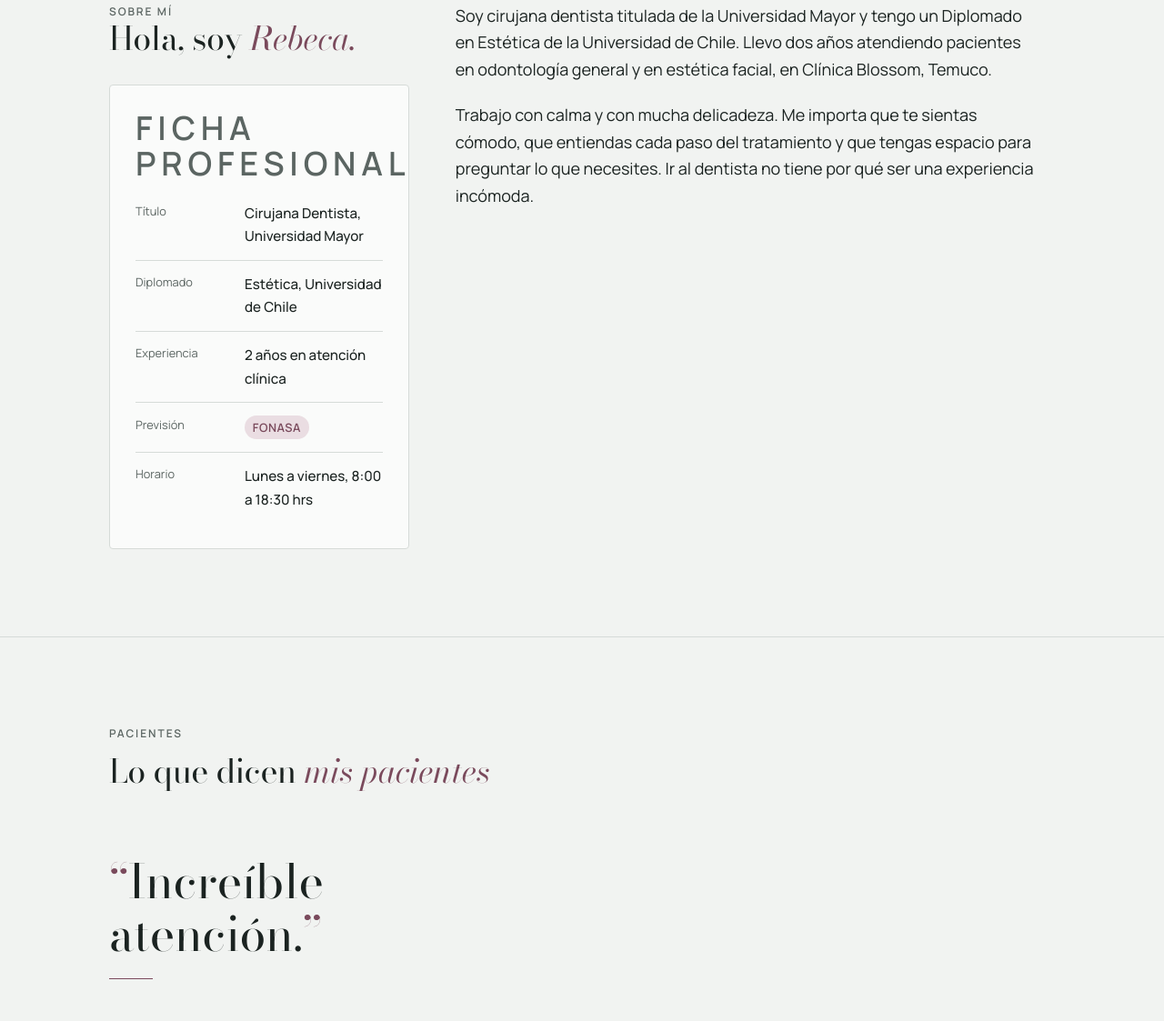
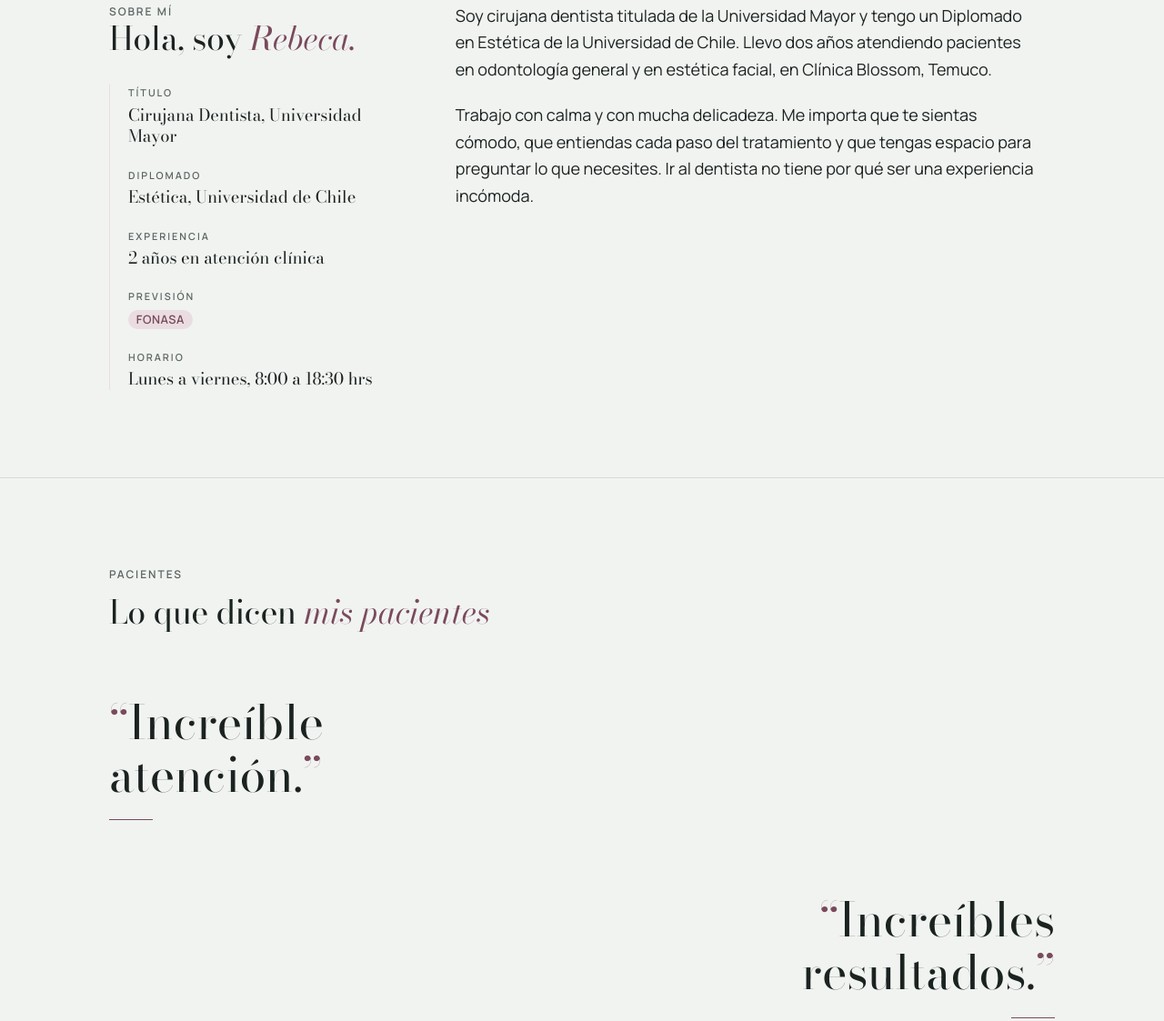
Before and after one commit to feliperod11/dra-rebeca-vera, a plain HTML site: page index.html in a window 1280 px wide. Shown: the part 1456-2579 px from the top of the page at 91% size. Drawn offline with nearby package versions, Linux system fonts and the light colour scheme.

Commit message:
Add files via upload

```diff
--- a/index.html
+++ b/index.html
@@ -112,16 +112,13 @@ p { margin: 0; }
 .hero .lead { font-size: var(--step-1); color: var(--muted); max-width: 34rem; }
 .cta-row { display: flex; flex-wrap: wrap; gap: 0.75rem; padding-top: 0.5rem; }
 
-.credentials {
-  background: var(--surface); border: 1px solid var(--line); border-radius: 4px;
-  padding: 1.75rem; min-width: 0;
-}
-.credentials h2 { font-size: 0.75rem; font-family: var(--font-body); text-transform: uppercase; letter-spacing: 0.16em; font-weight: 600; color: var(--muted); margin-bottom: 0.5rem; }
-.credentials dl { margin: 0; display: grid; }
-.credentials .row { display: grid; grid-template-columns: 6.5rem minmax(0, 1fr); gap: 1rem; padding-block: 0.85rem; border-top: 1px solid var(--line); }
-.credentials .row:first-child { border-top: 0; }
-.credentials dt { font-size: 0.8rem; color: var(--muted); }
-.credentials dd { margin: 0; font-size: 0.95rem; font-weight: 500; }
+.credentials { min-width: 0; }
+.credentials h2 { position: absolute; width: 1px; height: 1px; overflow: hidden; clip: rect(0 0 0 0); }
+.credentials dl { margin: 0; display: flex; flex-direction: column; gap: 1.35rem; padding-left: 1.25rem; border-left: 1px solid var(--accent-soft); }
+.credentials .row { display: flex; flex-direction: column; gap: 0.2rem; }
+.credentials dt { font-size: 0.68rem; letter-spacing: 0.18em; text-transform: uppercase; color: var(--muted); font-weight: 600; }
+.credentials dd { margin: 0; font-family: var(--font-display); font-size: 1.15rem; line-height: 1.3; }
+.credentials .fonasa { font-family: var(--font-body); }
 .fonasa { display: inline-block; background: var(--accent-soft); color: var(--accent); font-weight: 600; font-size: 0.8rem; padding: 0.15rem 0.55rem; border-radius: 999px; letter-spacing: 0.04em; }
 
 .portrait { margin: 0; position: relative; min-width: 0; width: 100%; max-width: 500px; justify-self: end; }
@@ -227,8 +224,15 @@ footer .wrap { padding-block: 1.5rem 2rem; display: flex; flex-wrap: wrap; gap:
   content: ""; display: block; width: 48px; height: 1px; background: var(--accent); margin-top: 1.25rem;
 }
 .voice:nth-child(even)::after { margin-left: auto; }
-.voice { transition: opacity 1.1s ease, transform 1.1s cubic-bezier(.2, .7, .1, 1); }
-.voice.is-waiting { opacity: 0; transform: translate(var(--from-x), 36px); }
+.voice .w { display: inline-block; transition: opacity .8s ease, transform .9s cubic-bezier(.2, .7, .1, 1), filter .8s ease; transition-delay: calc(var(--i, 0) * 70ms); }
+.voice::after { transition: transform 1s cubic-bezier(.6, 0, .2, 1) .35s; transform-origin: left; }
+.voice:nth-child(even)::after { transform-origin: right; }
+.voice.is-waiting .w { opacity: 0; transform: translateY(.55em); filter: blur(6px); }
+.voice.is-waiting::after { transform: scaleX(0); }
+
+/* Aparición al bajar */
+.sr { transition: opacity 1s ease, transform 1s cubic-bezier(.2, .7, .1, 1), filter 1s ease; }
+.sr.sr-wait { opacity: 0; transform: translateY(36px); filter: blur(4px); }
 @media (max-width: 640px) {
   .voice, .voice:nth-child(even) { align-self: stretch; text-align: left; }
   .voice:nth-child(even)::after { margin-left: 0; }
@@ -507,24 +511,60 @@ footer .wrap { padding-block: 1.5rem 2rem; display: flex; flex-wrap: wrap; gap:
     });
   });
 
-  // Testimonios que aparecen al bajar
+  // Animaciones al bajar: secciones y frases de pacientes
   (function () {
     var reduce = window.matchMedia && window.matchMedia("(prefers-reduced-motion: reduce)").matches;
     if (reduce || !("IntersectionObserver" in window)) return;
+
+    // Separar cada frase en palabras para que aparezcan una tras otra
+    document.querySelectorAll(".voice blockquote").forEach(function (q) {
+      var i = 0;
+      (function wrap(node) {
+        Array.prototype.slice.call(node.childNodes).forEach(function (child) {
+          if (child.nodeType === 3) {
+            var frag = document.createDocumentFragment();
+            child.textContent.split(/(\s+)/).forEach(function (part) {
+              if (!part) return;
+              if (/^\s+$/.test(part)) { frag.appendChild(document.createTextNode(part)); return; }
+              var s = document.createElement("span");
+              s.className = "w"; s.textContent = part; s.style.setProperty("--i", i++);
+              frag.appendChild(s);
+            });
+            node.replaceChild(frag, child);
+          } else if (child.nodeType === 1) { wrap(child); }
+        });
+      })(q);
+    });
+
+    var selectors = [
+      ".section-head > div > .eyebrow", ".section-head h2", ".about-body > p", ".credentials .row",
+      ".group-title", ".treatment", ".note", ".voices-head > *",
+      ".contact-top > div > *", ".contact-top > .btn", ".item"
+    ];
+    var items = document.querySelectorAll(selectors.join(","));
     var voices = document.querySelectorAll(".voice");
+    var limit = window.innerHeight * 0.92;
+    var batch = 0, batchTimer = null;
+
     var io = new IntersectionObserver(function (entries) {
       entries.forEach(function (entry) {
-        if (entry.isIntersecting) {
-          entry.target.classList.remove("is-waiting");
-          io.unobserve(entry.target);
-        }
+        if (!entry.isIntersecting) return;
+        var el = entry.target;
+        io.unobserve(el);
+        if (el.classList.contains("voice")) { el.classList.remove("is-waiting"); return; }
+        el.style.transitionDelay = (batch++ * 90) + "ms";
+        clearTimeout(batchTimer);
+        batchTimer = setTimeout(function () { batch = 0; }, 120);
+        el.classList.remove("sr-wait");
       });
-    }, { rootMargin: "0px 0px -12% 0px", threshold: 0.2 });
+    }, { rootMargin: "0px 0px -10% 0px", threshold: 0 });
+
+    items.forEach(function (el) {
+      el.classList.add("sr");
+      if (el.getBoundingClientRect().top > limit) { el.classList.add("sr-wait"); io.observe(el); }
+    });
     voices.forEach(function (v) {
-      if (v.getBoundingClientRect().top > window.innerHeight) {
-        v.classList.add("is-waiting");
-        io.observe(v);
-      }
+      if (v.getBoundingClientRect().top > limit) { v.classList.add("is-waiting"); io.observe(v); }
     });
   })();
 </script>
```
